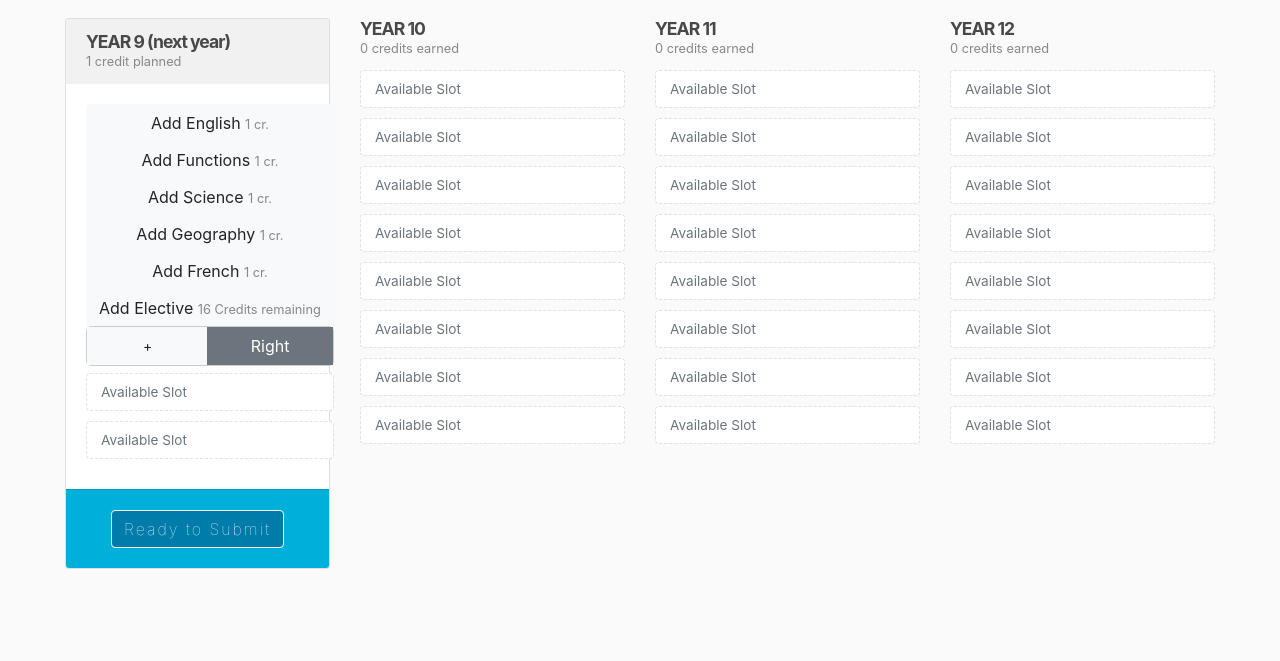
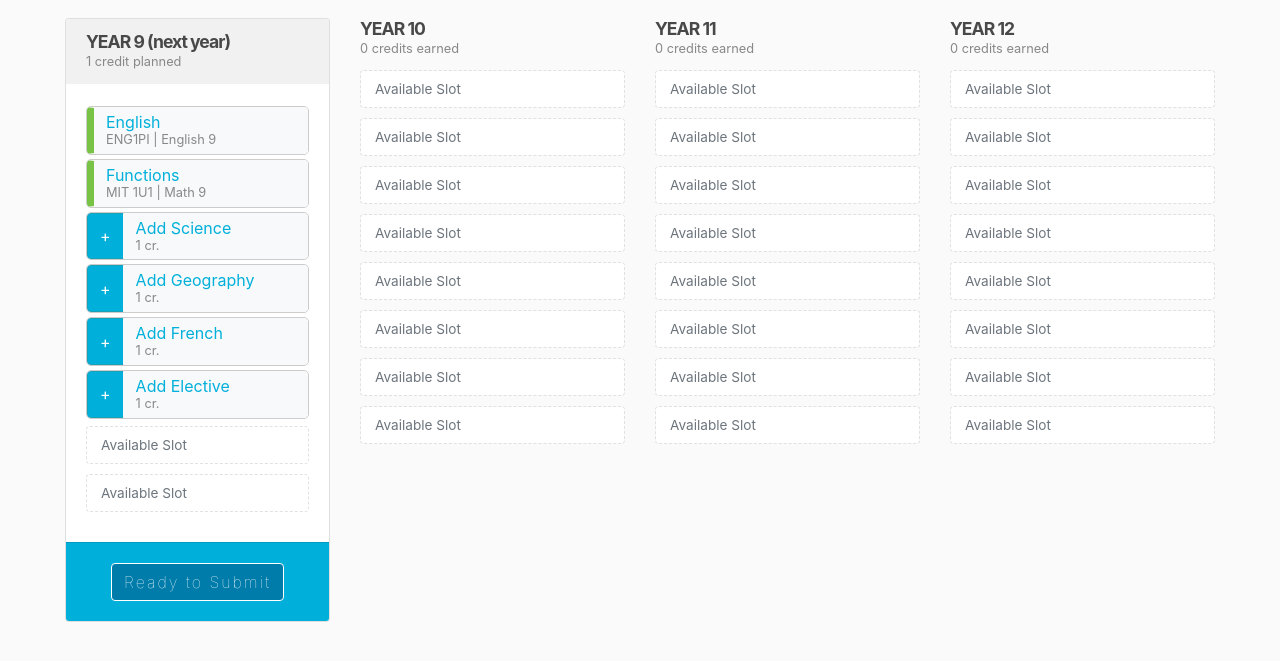
Before and after one commit to rodionol/rodionol.github.io, a website: page xello/index.html in a window 1280 px wide. Shown: the part 161-822 px from the top of the page. Before the commit the page ends 800 px from the top, so only its background shows below. Drawn offline with nearby package versions, Linux system fonts and the light colour scheme.

Commit message:
Add files via upload

```diff
--- a/xello/index.html
+++ b/xello/index.html
@@ -85,40 +85,51 @@
                         <div class="credits">1 credit planned</div>
                     </div>
                     <div class="card-body text-success">
-                        <div class="btn-group-vertical">
-                            <button type="button" class="btn btn-light">
-                                Add English
+                        <div class="btn-group selected-course">
+                            <button type="button" class="btn btn-primary btn-light text-left">
+                                English<br>
+                                <span class="credits">ENG1PI | English 9</span>
+                            </button>
+                        </div>
+                        <div class="btn-group selected-course">
+                            <button type="button" class="btn btn-primary btn-light text-left">
+                                Functions<br>
+                                <span class="credits">MIT 1U1 | Math 9</span>
+                            </button>
+                        </div>
+                        <div class="btn-group">
+                            <button type="button" class="btn btn-primary btn-info">+</button>
+                            <button type="button" class="btn btn-primary btn-light text-left">
+                                Add Science<br>
                                 <span class="credits">1 cr.</span>
                             </button>
-                            <button type="button" class="btn btn-light">
-                                Add Functions
+                        </div>
+                        <div class="btn-group">
+                            <button type="button" class="btn btn-primary btn-info">+</button>
+                            <button type="button" class="btn btn-primary btn-light text-left">
+                                Add Geography<br>
                                 <span class="credits">1 cr.</span>
                             </button>
-                            <button type="button" class="btn btn-light">
-                                Add Science
+                        </div>
+                        <div class="btn-group">
+                            <button type="button" class="btn btn-primary btn-info">+</button>
+                            <button type="button" class="btn btn-primary btn-light text-left">
+                                Add French<br>
                                 <span class="credits">1 cr.</span>
                             </button>
-                            <button type="button" class="btn btn-light">
-                                Add Geography
+                        </div>
+                        <div class="btn-group">
+                            <button type="button" class="btn btn-primary btn-info">+</button>
+                            <button type="button" class="btn btn-primary btn-light text-left">
+                                Add Elective<br>
                                 <span class="credits">1 cr.</span>
                             </button>
-                            <button type="button" class="btn btn-light">
-                                Add French
-                                <span class="credits">1 cr.</span>
-                            </button>
-                            <button type="button" class="btn btn-light">
-                                Add Elective
-                                <span class="credits">16 Credits remaining</span>
-                            </button>
-                            <div class="btn-group" role="group">
-                                <button class="btn btn-secondary btn-light btn-sm">+</button>
-                                <button type="button" class="btn btn-secondary">Right</button>
-                            </div>
-                            <div>
-                                <input type="text" class="form-control" placeholder="Available Slot">
-                                <input type="text" class="form-control" placeholder="Available Slot">
-                            </div>
                         </div>
+                        <div>
+                            <input type="text" class="form-control" placeholder="Available Slot">
+                            <input type="text" class="form-control" placeholder="Available Slot">
+                        </div>
+
                     </div>
                     <div class="card-footer text-center">
                         <button type="button" class="btn btn-submit">Ready to Submit</button>
@@ -174,5 +185,6 @@
     <script src="https://code.jquery.com/jquery-3.3.1.slim.min.js" integrity="sha384-q8i/X+965DzO0rT7abK41JStQIAqVgRVzpbzo5smXKp4YfRvH+8abtTE1Pi6jizo" crossorigin="anonymous"></script>
     <script src="https://cdnjs.cloudflare.com/ajax/libs/popper.js/1.14.3/umd/popper.min.js" integrity="sha384-ZMP7rVo3mIykV+2+9J3UJ46jBk0WLaUAdn689aCwoqbBJiSnjAK/l8WvCWPIPm49" crossorigin="anonymous"></script>
     <script src="https://stackpath.bootstrapcdn.com/bootstrap/4.1.1/js/bootstrap.min.js" integrity="sha384-smHYKdLADwkXOn1EmN1qk/HfnUcbVRZyYmZ4qpPea6sjB/pTJ0euyQp0Mk8ck+5T" crossorigin="anonymous"></script>
+    <script src="js/script.js"></script>
 </body>
 </html>
```
